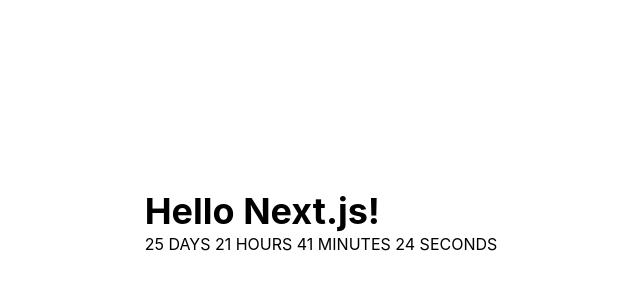
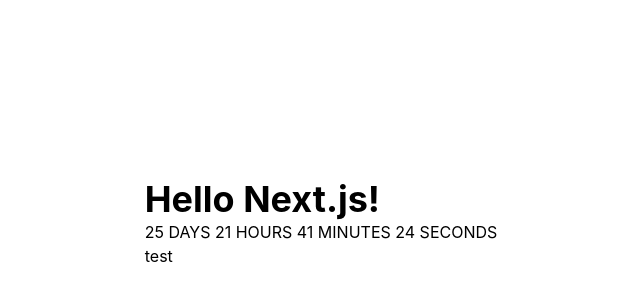
Before and after one commit to devsoc-unsw/techspire, a Next.js app: page / in a window 1280 px wide. Shown: the part 176-476 px from the top of the page, without its empty margins (319-959 px from the left). Built offline with nearby package versions, Linux system fonts and the light colour scheme.

Commit message:
test husky

```diff
--- a/pages/index.tsx
+++ b/pages/index.tsx
@@ -1,9 +1,9 @@
 import type { NextPage } from "next";
 import Head from "next/head";
-import Countdown from "../components/Countdown"
+import Countdown from "../components/Countdown";
 
 const Home: NextPage = () => {
-  const EVENT_DATE = new Date(2022, 9, 28, 15)
+  const EVENT_DATE = new Date(2022, 9, 28, 15);
 
   return (
     <>
@@ -14,7 +14,8 @@
       </Head>
       <main className="grid h-full place-content-center">
         <h1 className="animate-bounce text-4xl font-bold">Hello Next.js!</h1>
-        <Countdown targetDate={EVENT_DATE}/>
+        <Countdown targetDate={EVENT_DATE} />
+        <p>test</p>
       </main>
     </>
   );
```
